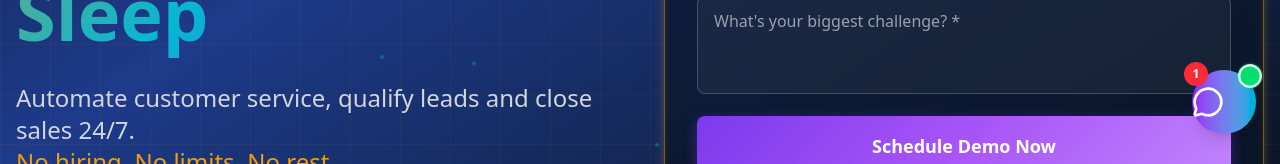
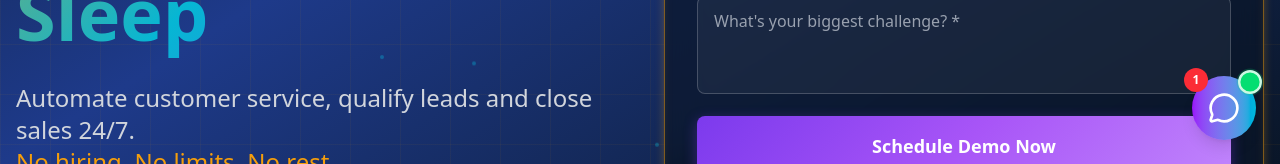
Before and after one commit to sinsajocreatorsia/landingpagesinsajo, a Next.js app: page / in a window 1280 px wide. Shown: the part 636-800 px from the top of the page. Built offline with nearby package versions, Linux system fonts and the light colour scheme.

Commit message:
fix: center chat icon in button

```diff
--- a/components/chat/ChatWidget.tsx
+++ b/components/chat/ChatWidget.tsx
@@ -95,7 +95,7 @@ export default function ChatWidget() {
           onClick={() => setIsOpen(!isOpen)}
           onMouseEnter={() => setIsHovered(true)}
           onMouseLeave={() => setIsHovered(false)}
-          className="relative w-16 h-16 rounded-full bg-gradient-to-r from-purple-600 to-cyan-500 shadow-lg hover:shadow-2xl transition-all cursor-grab active:cursor-grabbing"
+          className="relative w-16 h-16 rounded-full bg-gradient-to-r from-purple-600 to-cyan-500 shadow-lg hover:shadow-2xl transition-all cursor-grab active:cursor-grabbing flex items-center justify-center"
           whileHover={{ scale: 1.05 }}
           whileTap={{ scale: 0.95 }}
         >
```
